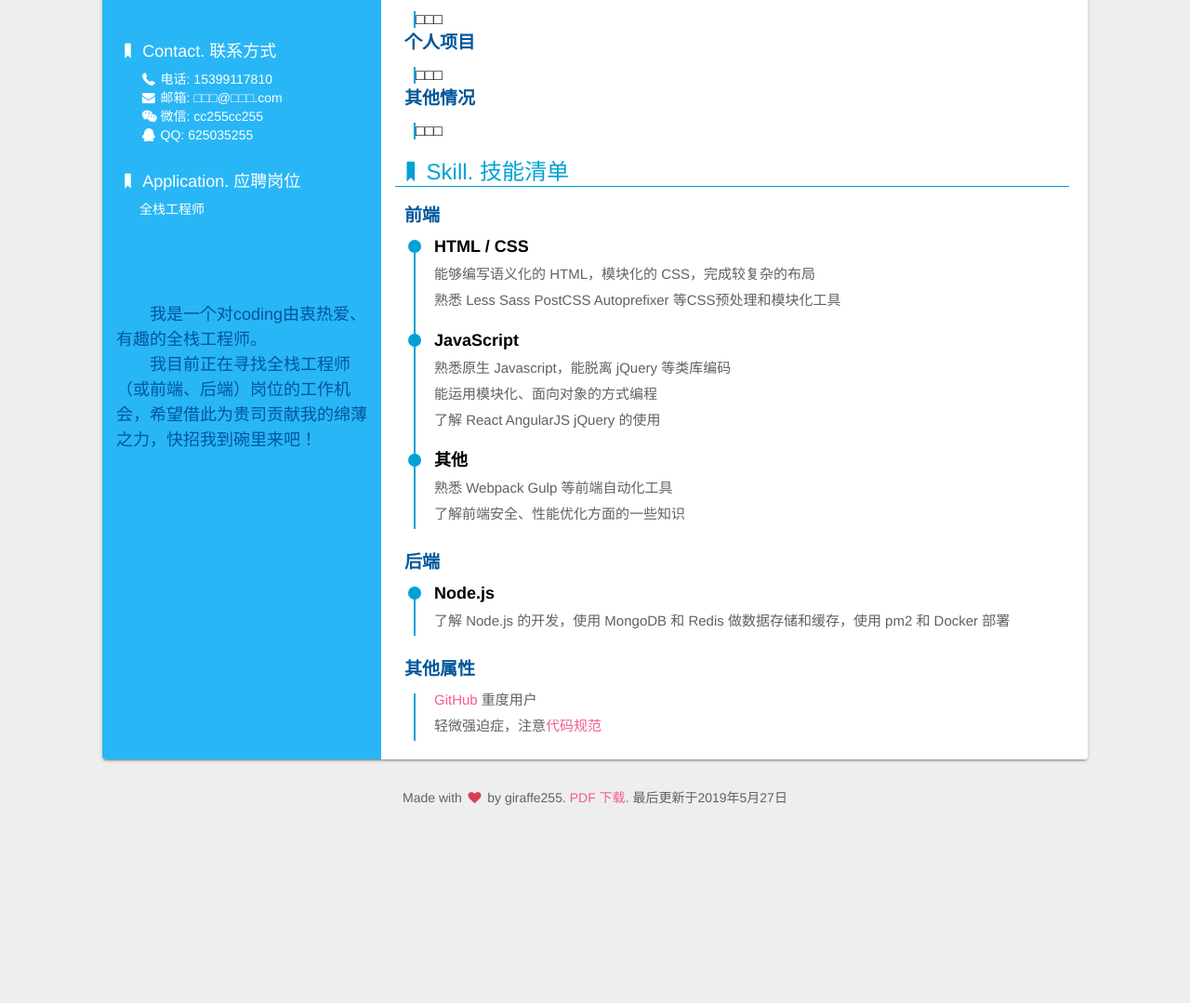
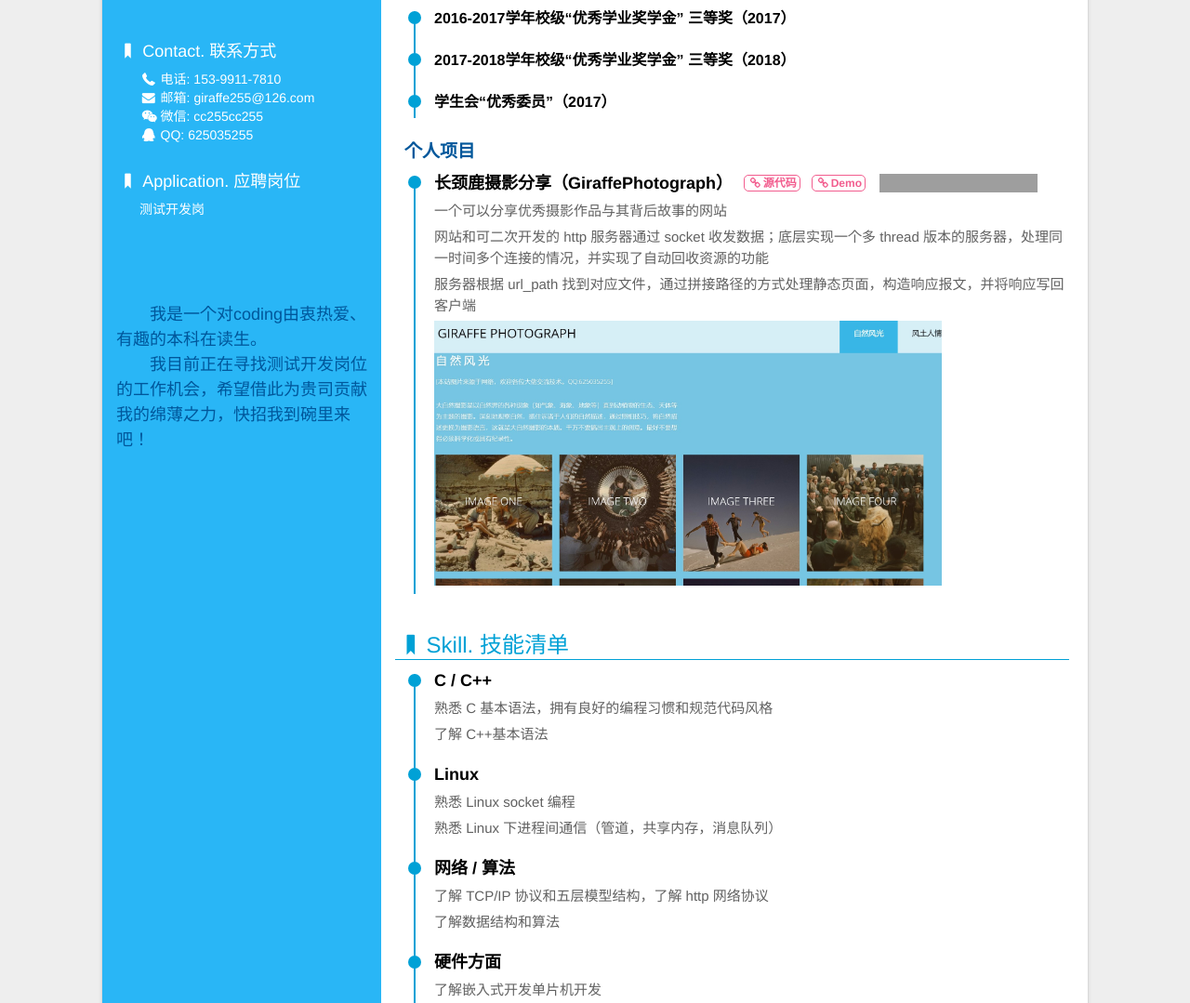
Before and after one commit to Giraffe255/GiraffeResume, a website: page index.html in a window 1280 px wide. Shown: the part 301-1380 px from the top of the page at 93% size. Before the commit the page ends 1188 px from the top, so only its background shows below. Drawn offline with Linux system fonts and the light colour scheme; grey boxes are pictures that could not be loaded.

Commit message:
👩fix sth.

```diff
--- a/index.html
+++ b/index.html
@@ -3,8 +3,8 @@
 <head>
     <meta charset="UTF-8">
     <title>曹佳璐的简历</title>
-    <meta name="description" content="我是一个充满活力、对coding由衷热爱、并且善于发现问题的全栈工程师。我目前正在寻找全栈工程师（或前端、后端）岗位，希望借此机会为贵司贡献我的绵薄之力，快招我到碗里来吧！">
-    <meta name="keywords" content="曹佳璐,全栈,工作,简历">
+    <meta name="description" content="我是一个充满活力、对coding由衷热爱、并且善于发现问题的本科在读生。我目前正在寻找测试开发岗位，希望借此机会为贵司贡献我的绵薄之力，快招我到碗里来吧！">
+    <meta name="keywords" content="曹佳璐,测试开发,工作,简历">
     <link rel="shortcut icon" href="img/icon.jpg">
     <link rel="stylesheet" href="dist/css/style.min.css">
     <link rel="stylesheet" href="dist/css/fontello.min.css">
@@ -33,19 +33,19 @@
             <ul class="side-info">
                 <li class="someRight">
                     <dt><i class="icon-bookmark"></i>Contact. 联系方式</dt>
-                    <dd><i class="icon-phone-1"></i>电话: 15399117810</dd>
-                    <dd><i class="icon-mail-alt"></i>邮箱: <a href="mailto:□□□@□□□.com" target="_blank">□□□@□□□.com</a></dd> <!--填写邮箱地址，最好不要用QQ邮箱（数字过多）-->
+                    <dd><i class="icon-phone-1"></i>电话: 153-9911-7810</dd>
+                    <dd><i class="icon-mail-alt"></i>邮箱: <a href="mailto:giraffe255@126.com" target="_blank">giraffe255@126.com</a></dd>
                     <dd><i class="icon-wechat"></i>微信: cc255cc255</dd>
                     <dd><i class="icon-qq"></i>QQ: <a href="http://wpa.qq.com/msgrd?v=3&uin=625035255&site=qq&menu=yes" target="_blank">625035255</a></dd>
                 </li>
                 <li class="someRight">
                     <dt><i class="icon-bookmark"></i>Application. 应聘岗位</dt>
-                    <dd>全栈工程师</dd> <!--勿忘修改上述description及keywords内容-->
+                    <dd>测试开发岗</dd>
                 </li>
             </ul>
             <div class="note">
-                <p>我是一个对coding由衷热爱、有趣的全栈工程师。</p>
-                <p>我目前正在寻找全栈工程师（或前端、后端）岗位的工作机会，希望借此为贵司贡献我的绵薄之力，快招我到碗里来吧！</p>
+                <p>我是一个对coding由衷热爱、有趣的本科在读生。</p>
+                <p>我目前正在寻找测试开发岗位的工作机会，希望借此为贵司贡献我的绵薄之力，快招我到碗里来吧！</p>
             </div>
         </div>
         <div class="main">
@@ -61,79 +61,68 @@
                     <dt><i class="icon-bookmark"></i>Experience. 学习与工作情况</dt>
                     <h3>个人荣誉</h3>
                     <ul class="exp">
-                        □□□
-                        <!--示例
                         <li>
                             <div class="circle"></div>
-                            <h5>工信部 移动互联网产品开发与运营(中级)认证（2018.08）</h5>
+                            <h5>2016-2017学年校级“优秀学业奖学金” 三等奖（2017）</h5>
                         </li>
-                        -->
+                        <li>
+                            <div class="circle"></div>
+                            <h5>2017-2018学年校级“优秀学业奖学金” 三等奖（2018）</h5>
+                        </li>
+                        <li>
+                            <div class="circle"></div>
+                            <h5>学生会“优秀委员”（2017）</h5>
+                        </li>
                     </ul>
                     <h3>个人项目</h3>
                     <ul class="exp">
-                        □□□
-                        <!--示例
                         <li>
                             <div class="circle"></div>
                             <h4>
-                                <span>□□□□□□</span>
-                                <iframe src="https://ghbtns.com/github-btn.html?user=giraffe255&repo=Resume&type=star&count=true" frameborder="0" scrolling="0" width="170px" height="20px"></iframe>
+                                <span>长颈鹿摄影分享（GiraffePhotograph）</span>
+                                <a href="https://github.com/giraffe255/GiraffePhotograph/" target="_blank"><i class="icon-link"></i>源代码</a>
+                                <a href="http://123.56.29.168:8080/" target="_blank"><i class="icon-link"></i>Demo</a>
+                                <iframe src="https://ghbtns.com/github-btn.html?user=giraffe255&repo=GiraffePhotograph&type=star&count=false" frameborder="0" scrolling="0" width="170px" height="20px"></iframe>
                             </h4>
-                            <p>□□□□□□□□□□□□□□□□□□</p>
-                            <p>□□□□□□<a href="https://github.com/Giraffe255/GiraffeResume/" target="_blank">□□□□□□□□□□□□</a>□□□□□□□□□□□□</p>
-                            <p>□□□□□□□□□□□□□□□□□□</p>
+                            <p>一个可以分享优秀摄影作品与其背后故事的网站</p>
+                            <p>网站和可二次开发的 http 服务器通过 socket 收发数据；底层实现一个多 thread 版本的服务器，处理同一时间多个连接的情况，并实现了自动回收资源的功能</p>
+                            <p>服务器根据 url_path 找到对应文件，通过拼接路径的方式处理静态页面，构造响应报文，并将响应写回客户端</p>
+                            <img src="img/repo-GiraffePhotograph.jpg " width="80%" height="80%" data-action="zoom">
                         </li>
-                        -->
-                    </ul>
-                    <h3>其他情况</h3>
-                    <ul class="exp">
-                        □□□
-                        <!--示例
-                        <li>
-                            <div class="circle"></div>
-                            <h5>任通信学生党支部 宣传委员</h5>
-                        </li>
-                        -->
                     </ul>
                 </li>
                 <li>
                     <dt><i class="icon-bookmark"></i>Skill. 技能清单</dt>
-                    <!--以下均为示例-->
-                    <h3>前端</h3>
                     <ul class="exp">
                         <li>
                             <div class="circle"></div>
-                            <h4>HTML / CSS</h4>
-                            <p>能够编写语义化的 HTML，模块化的 CSS，完成较复杂的布局</p>
-                            <p>熟悉 Less Sass PostCSS Autoprefixer 等CSS预处理和模块化工具</p>
+                            <h4>C / C++</h4>
+                            <p>熟悉 C 基本语法，拥有良好的编程习惯和规范代码风格</p>
+                            <p>了解 C++基本语法</p>
                         </li>
                         <li>
                             <div class="circle"></div>
-                            <h4>JavaScript</h4>
-                            <p>熟悉原生 Javascript，能脱离 jQuery 等类库编码</p>
-                            <p>能运用模块化、面向对象的方式编程</p>
-                            <p>了解 React AngularJS jQuery 的使用</p>
+                            <h4>Linux</h4>
+                            <p>熟悉 Linux socket 编程</p>
+                            <p>熟悉 Linux 下进程间通信（管道，共享内存，消息队列）</p>
                         </li>
                         <li>
                             <div class="circle"></div>
-                            <h4>其他</h4>
-                            <p>熟悉 Webpack Gulp 等前端自动化工具</p>
-                            <p>了解前端安全、性能优化方面的一些知识</p>
+                            <h4>网络 / 算法</h4>
+                            <p>了解 TCP/IP 协议和五层模型结构，了解 http 网络协议</p>
+                            <p>了解数据结构和算法</p>
                         </li>
-                    </ul>
-                    <h3>后端</h3>
-                    <ul class="exp">
                         <li>
                             <div class="circle"></div>
-                            <h4>Node.js</h4>
-                            <p>了解 Node.js 的开发，使用 MongoDB 和 Redis 做数据存储和缓存，使用 pm2 和 Docker 部署</p>
+                            <h4>硬件方面</h4>
+                            <p>了解嵌入式开发单片机开发</p>
                         </li>
-                    </ul>
-                    <h3>其他属性</h3>
-                    <ul class="exp">
                         <li>
+                            <div class="circle"></div>
+                            <h4>其他属性</h4>
                             <p><a href="https://github.com/giraffe255" target="_blank">GitHub</a> 重度用户
                             <p>轻微强迫症，注意<a href="https://github.com/ecomfe/spec" target="_blank">代码规范</a></p>
+                            <p>自主学习能力较强，自学 Linux 操作系统，C++，计算机网络等</p>
                         </li>
                     </ul>
                 </li>
@@ -141,7 +130,7 @@
         </div>
     </div>
     <footer>
-        <p>Made with <i class="icon-heart throb" style="color: #d43f57;"></i> by giraffe255. <a href="#" target="_blank">PDF 下载</a>. 最后更新于2019年5月27日</p>
+        <p>Made with <i class="icon-heart throb" style="color: #d43f57;"></i> by giraffe255. <a href="#" target="_blank">PDF 下载</a>. 最后更新于2019年5月29日</p>
     </footer>
     <script src="lib/zoom.min.js"></script>
 </body>
```
Also changed, not shown: print.html (+38 -42 lines).
